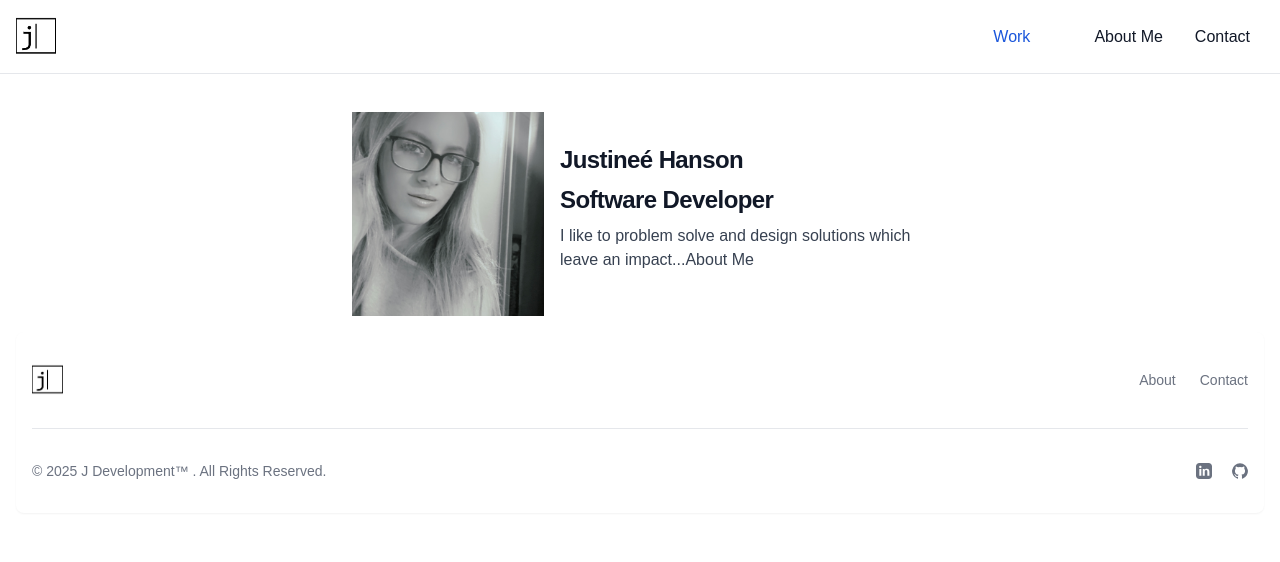
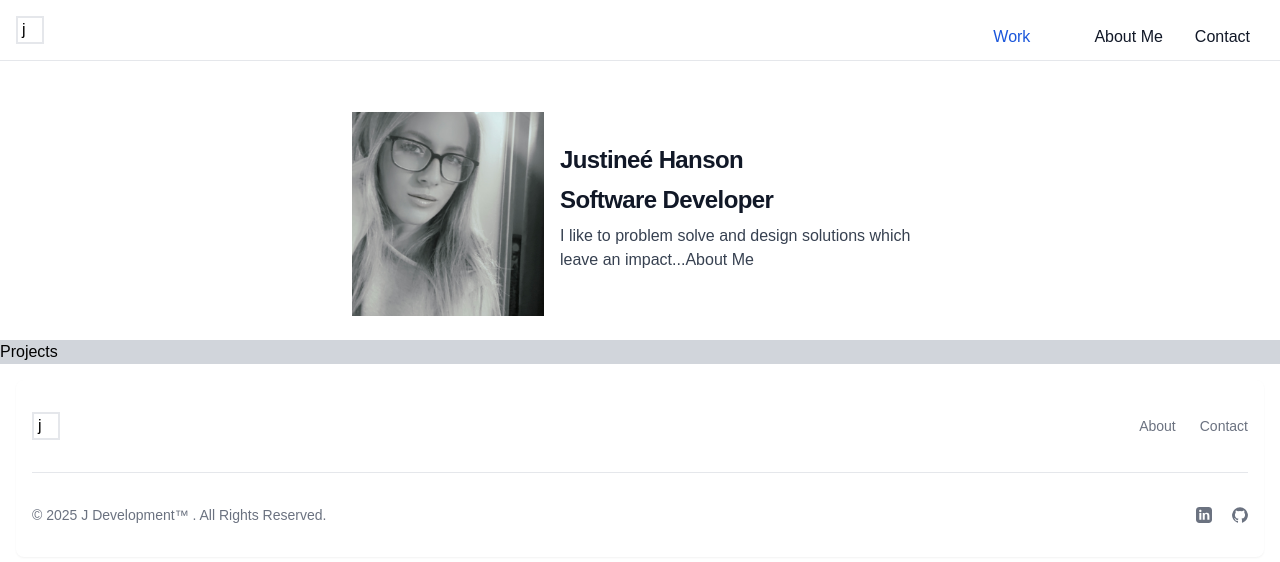
Before and after one commit to coder-j25/portfolio, a React (Vite) app in the folder client/: page / in a window 1280 px wide. Shown: the top 562 px of the page. Built offline with nearby package versions, Linux system fonts and the light colour scheme.

Commit message:
adds animation

```diff
--- a/client/package.json
+++ b/client/package.json
@@ -15,7 +15,6 @@
     "react": "^19.0.0",
     "react-dom": "^19.0.0",
     "react-router-dom": "^7.4.0",
-    "tailwindcss": "^4.0.15",
     "three": "^0.174.0"
   },
   "devDependencies": {
@@ -23,10 +22,13 @@
     "@types/react": "^19.0.10",
     "@types/react-dom": "^19.0.4",
     "@vitejs/plugin-react": "^4.3.4",
+    "autoprefixer": "^10.4.21",
     "eslint": "^9.21.0",
     "eslint-plugin-react-hooks": "^5.1.0",
     "eslint-plugin-react-refresh": "^0.4.19",
     "globals": "^15.15.0",
+    "postcss": "^8.5.3",
+    "tailwindcss": "^4.1.1",
     "vite": "^6.2.0"
   }
 }
--- a/client/src/App.css
+++ b/client/src/App.css
@@ -23,3 +23,8 @@ top: 6px;
 .skills{
   margin: -20px;
 }
+@keyframes blink {
+  0% { opacity: 1; }
+  50% { opacity: 0; }
+  100% { opacity: 1; }
+}
--- a/client/src/views/components/ContactForm.jsx
+++ b/client/src/views/components/ContactForm.jsx
@@ -57,7 +57,7 @@ const ContactForm = () => {
                         required />
                     <button
                         type="submit"
-                        className="bg-black text-black p-2 font-semibold "
+                        className="bg-white text-black border p-2 font-semibold "
                     >
                         Send
                     </button>
--- a/client/src/views/components/Footer.jsx
+++ b/client/src/views/components/Footer.jsx
@@ -1,5 +1,6 @@
 import React from "react"
 import { Link } from "react-router-dom"
+import Logo from "./logo"
 
 const Footer = () => {
     return (
@@ -7,8 +8,8 @@ const Footer = () => {
             <footer className="bg-white rounded-lg shadow-sm dark:bg-gray-900 m-4">
                 <div className="w-full max-w-screen-xl mx-auto p-4 md:py-8">
                     <div className="sm:flex sm:items-center sm:justify-between">
+                       <Logo/>
 
-                            <img src="./public/favcon.png" className="h-8" alt="j-development-logo" />
 
                         <ul className="flex flex-wrap items-center mb-6 text-sm font-medium text-gray-500 sm:mb-0 dark:text-gray-400">
                             <li>
--- /dev/null
+++ b/client/src/views/components/Logo.jsx
@@ -0,0 +1,16 @@
+import React from "react"
+
+
+const Logo = () => {
+    return (
+        <>
+            <div className="border-2 border-black pl-1 pr-3">
+                <p>j<span className="text-black" style={{
+                    animation: 'blink 1s step-start infinite',
+                }}>|</span></p>
+            </div>
+        </>
+    )
+}
+
+export default Logo
--- a/client/src/views/components/Navbar.jsx
+++ b/client/src/views/components/Navbar.jsx
@@ -1,6 +1,7 @@
 import { useState } from "react"
 import { Link } from "react-router-dom"
 import React from "react"
+import Logo from "./logo.jsx";
 
 
 const NavBar = () => {
@@ -15,9 +16,7 @@ const NavBar = () => {
 
             <nav className="bg-white dark:bg-gray-900 fixed w-full z-20 top-0 start-0 border-b border-gray-200 dark:border-gray-600">
                 <div className="max-w-screen-xl flex justify-between p-4">
-
-                    <img src={new URL('/public/favcon.png', import.meta.url).href} alt="logo" className="logo flex items-center space-x-3 rtl:space-x-reverse" />
-
+                    <Logo />
                     <div className="flex md:order-2 space-x-3 md:space-x-0 rtl:space-x-reverse">
                         <button
                             onClick={() => setShowBurger(!showBurger)}
--- a/client/src/views/pages/Home.jsx
+++ b/client/src/views/pages/Home.jsx
@@ -16,8 +16,13 @@ const Home = () => {
         <p className="mb-3 font-normal text-gray-700 dark:text-gray-400">I like to problem solve and design solutions which leave an impact...<span><Link to="/aboutMe" className="introSpan">About Me</Link></span></p>
 
     </div>
+
+    </div>
 </div>
 
+  <br/>
+    <div className="bg-gray-300 h-1/2">
+        <h1>Projects</h1>
 
 
 
```
Also changed, not shown: 1 other file (tests, documents, lock files or other folders).
